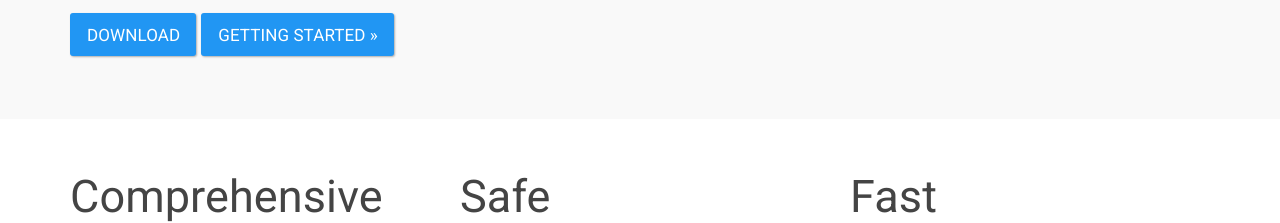
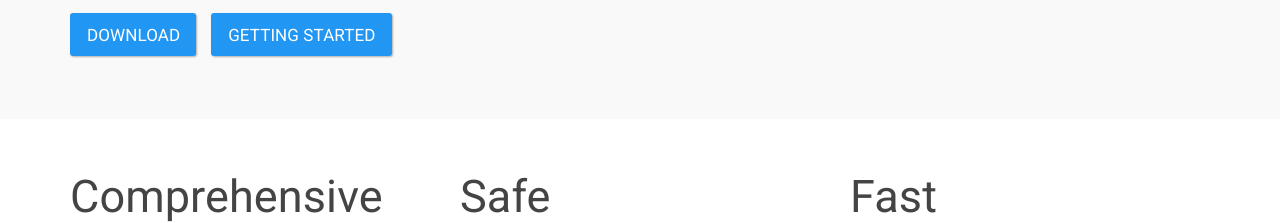
Before and after one commit to tweag/HaskellR, a Jekyll site: the page built from index.html, in a window 1280 px wide. Shown: the part 320-543 px from the top of the page. Built offline with Jekyll 4.4.1, drawn with Linux system fonts in a browser that asks for light colours; Markdown is read by kramdown in place of the engine named in the settings.

Commit message:
update index

```diff
--- a/index.html
+++ b/index.html
@@ -8,8 +8,8 @@ id: home
     <div class="page-header">
       <h1>Project H <br /> <small>Programming R in Haskell</small></h1>
     </div>
-    <p> <a class="btn btn-lg btn-primary" role="button" href="/H/downloads.html">Download</a>
-        <a class="btn btn-lg btn-primary" role="button" href="/H/docs/build-and-install.html">Getting started &raquo;</a>
+    <p> <a class="btn btn-lg btn-primary" role="button" href="/H/downloads.html">Download</a> &nbsp;
+        <a class="btn btn-lg btn-primary" role="button" href="/H/docs/build-and-install.html">Getting started</a>
     </p>
   </div>
 </div>
```
